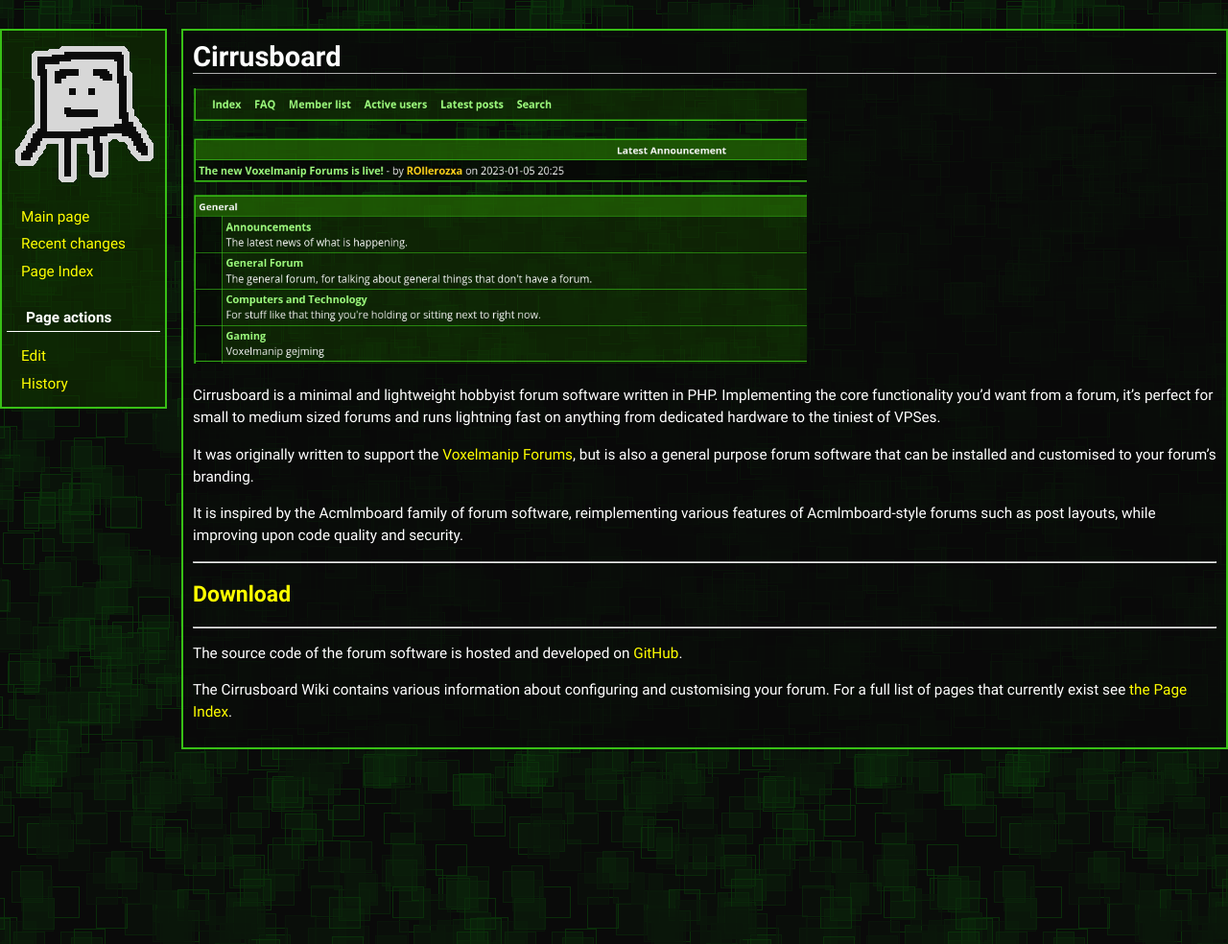
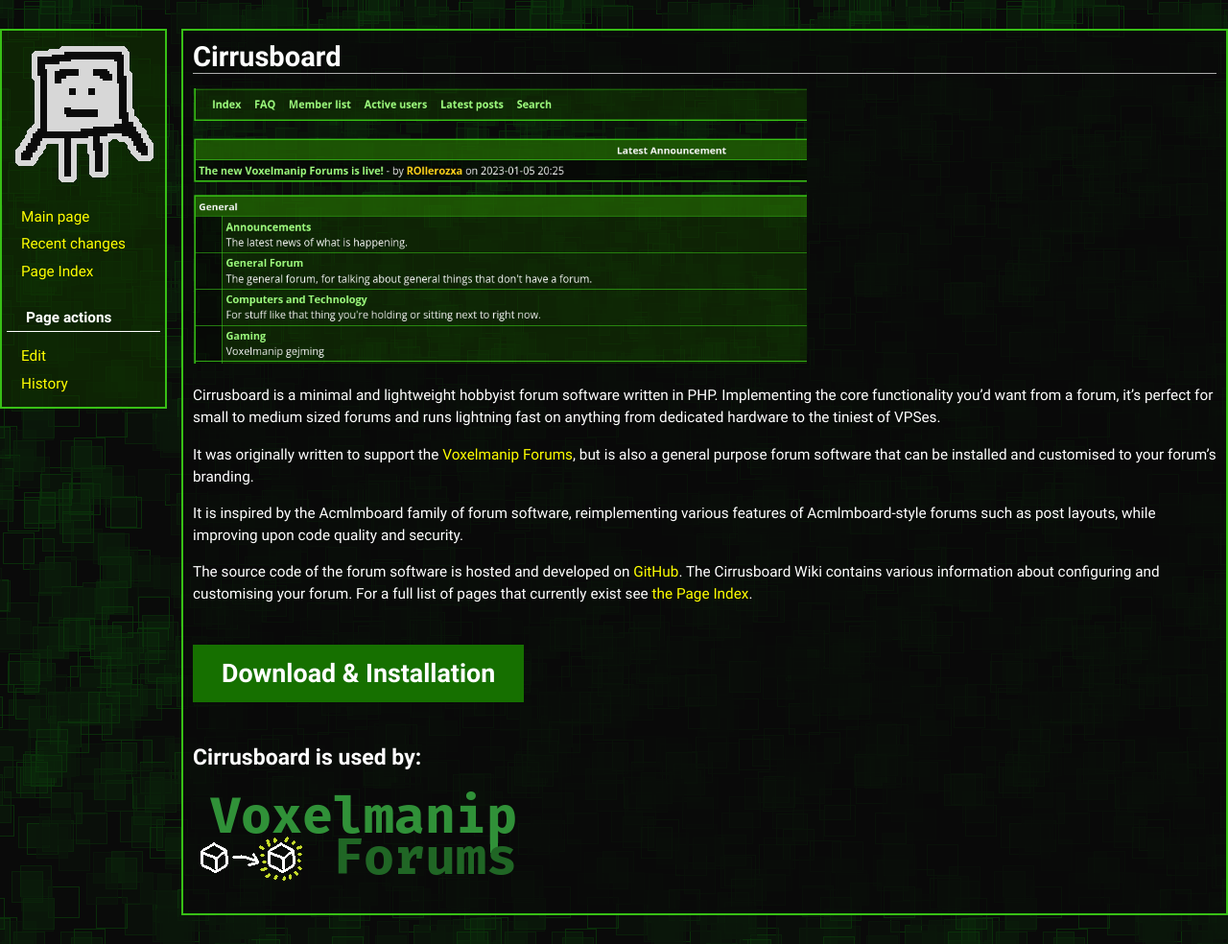
Before and after one commit to Cirrusboard/site, a Jekyll site: the page built from _wiki/index.md, in a window 1280 px wide. Shown: the whole page at 96% size. Built offline with Jekyll 4.4.1, drawn with Linux system fonts in a browser that asks for light colours.

Commit message:
Improve index page

```diff
--- a/_wiki/index.md
+++ b/_wiki/index.md
@@ -12,12 +12,10 @@
 
 It is inspired by the Acmlmboard family of forum software, reimplementing various features of Acmlmboard-style forums such as post layouts, while improving upon code quality and security.
 
----
+The source code of the forum software is hosted and developed on [GitHub](https://github.com/rollerozxa/Cirrusboard). The Cirrusboard Wiki contains various information about configuring and customising your forum. For a full list of pages that currently exist see [the Page Index](/wiki/Special:PageIndex).
 
-## [Download](Download)
+<a class="adorable-button" href="Download">Download & Installation</a>
 
----
 
-The source code of the forum software is hosted and developed on [GitHub](https://github.com/rollerozxa/Cirrusboard).
-
-The Cirrusboard Wiki contains various information about configuring and customising your forum. For a full list of pages that currently exist see [the Page Index](/wiki/Special:PageIndex).
+## Cirrusboard is used by:
+[![Voxelmanip Forums](/images/voxelmanip_forums.png)](https://forum.voxelmanip.se)
--- a/assets/style.scss
+++ b/assets/style.scss
@@ -107,3 +107,24 @@
 	line-height: 1.5;
 	tab-size: 4;
 }
+
+
+$mtgreen: #167000;
+.adorable-button {
+	background-color: $mtgreen;
+	display: inline-block;
+	font-weight: bold;
+	color: white;
+	font-size: 1.75em;
+	padding: 10px 30px;
+	margin: 25px 0;
+
+	&:hover {
+		background-color: lighten($mtgreen, 5%);
+		text-decoration: none;
+	}
+	&:active {
+		background-color: darken($mtgreen, 10%);
+		color: white;
+	}
+}
```
Also changed, not shown: _wiki/Configuration.md (+1 -1 lines), images/voxelmanip_forums.png (added).
